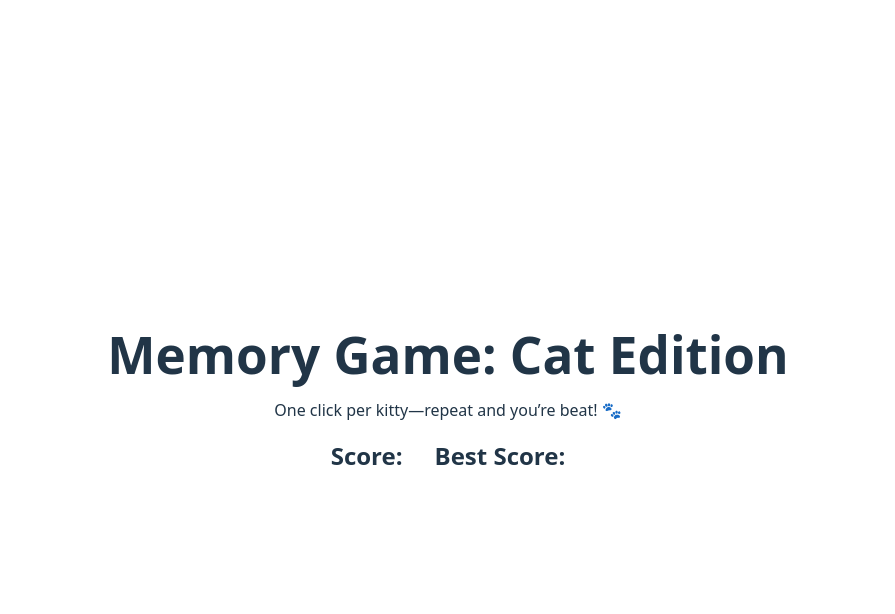
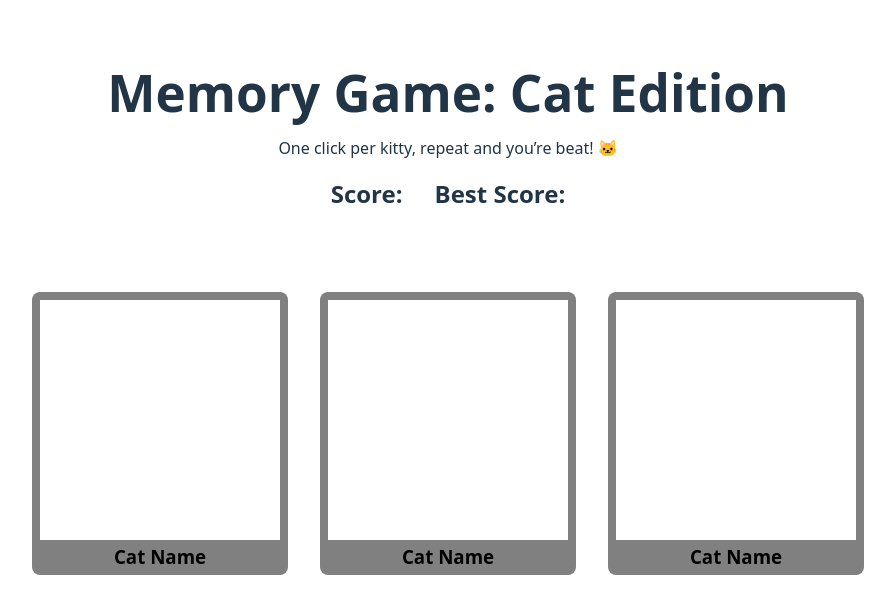
Before and after one commit to andkymon/memory-game, a React (Vite) app: page / in a window 1280 px wide. Shown: the top 614 px of the page, without its empty margins (192-1087 px from the left). Built offline with nearby package versions, Linux system fonts and the light colour scheme.

Commit message:
Add and style card components in main
Add and style card components in main

```diff
--- a/src/App.css
+++ b/src/App.css
@@ -17,6 +17,7 @@ body {
     line-height: 1.5;
     -webkit-font-smoothing: antialiased;
     justify-content: center;
+    align-items: start;
 
 }
 
@@ -113,3 +114,45 @@ h1 {
         font-size: 1.25rem;
     }
 }
+
+/* Main */
+main {
+    display: flex;
+    justify-content: center;
+    flex-wrap: wrap;
+}
+
+.card {
+    display: flex;
+    flex-direction: column;
+    justify-content: center;
+    align-items: center;
+    gap: 8px;
+
+    background-color: gray;
+    padding: 8px;
+    border-radius: 8px;
+    margin: 16px;
+
+    transition: 0.3s;
+    cursor: pointer;
+}
+
+.card:focus {
+    outline: none;
+}
+
+.card:hover,
+.card:focus-visible {
+    transform: translateY(-10%);
+}
+
+.card:active {
+    transform: translateY(0%) scale(0.8);
+}
+
+.img {
+    height: 240px;
+    width: 240px;
+    background-color: white;
+}
--- a/src/App.jsx
+++ b/src/App.jsx
@@ -4,6 +4,11 @@ function App() {
   return (
     <>
       <Header />
+      <main>
+        <Card />
+        <Card />
+        <Card />
+      </main>
     </>
   )
 }
@@ -12,7 +17,7 @@ function Header() {
   return (
     <header>
       <h1>Memory Game: Cat Edition</h1>
-        <div className='instructions'>One click per kitty—repeat and you’re beat! 🐾</div>
+        <div className='instructions'>One click per kitty, repeat and you’re beat! 🐱</div>
         <div className='score-wrapper'>
           <h2>Score:</h2>
           <h2>Best Score:</h2>
@@ -21,4 +26,13 @@ function Header() {
   )
 }
 
+function Card() {
+  return (
+    <button className='card'>
+      <div className='img'></div>
+      <h3>Cat Name</h3>
+    </button>
+  )
+}
+
 export default App
```
